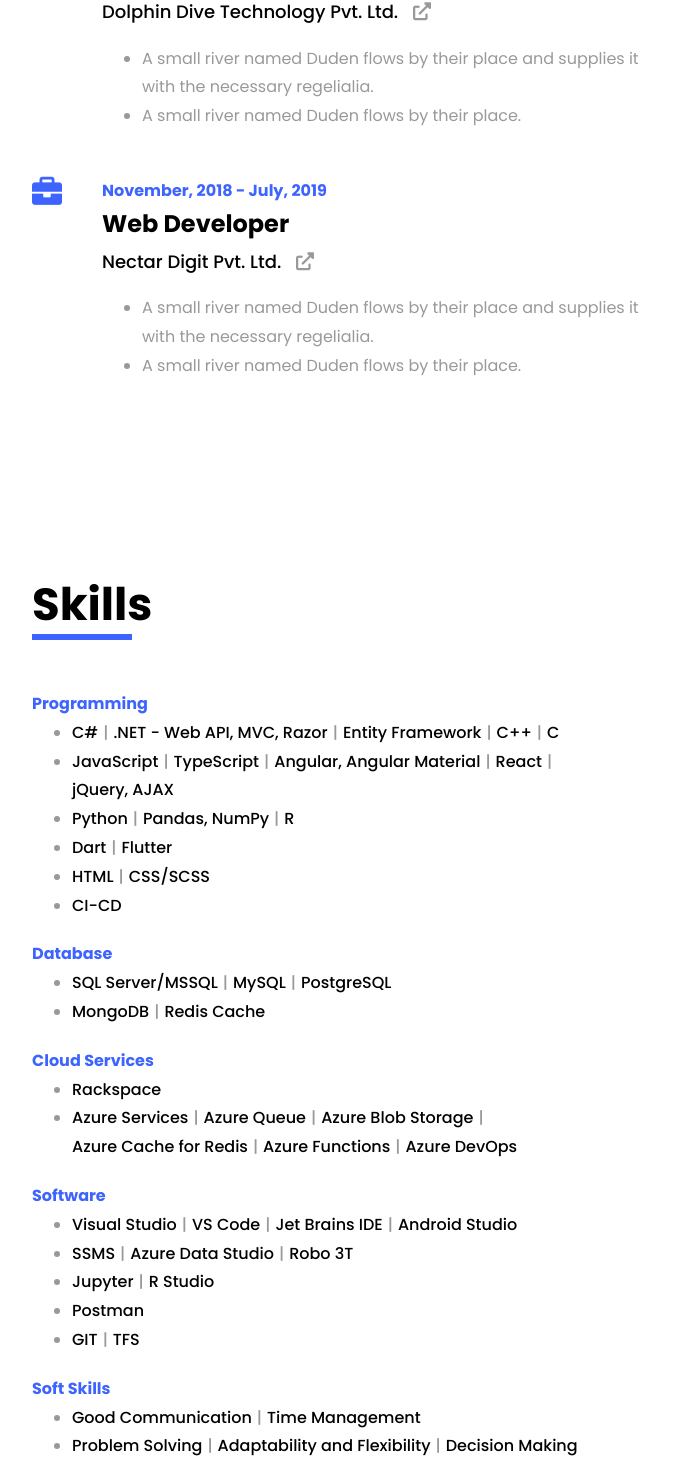
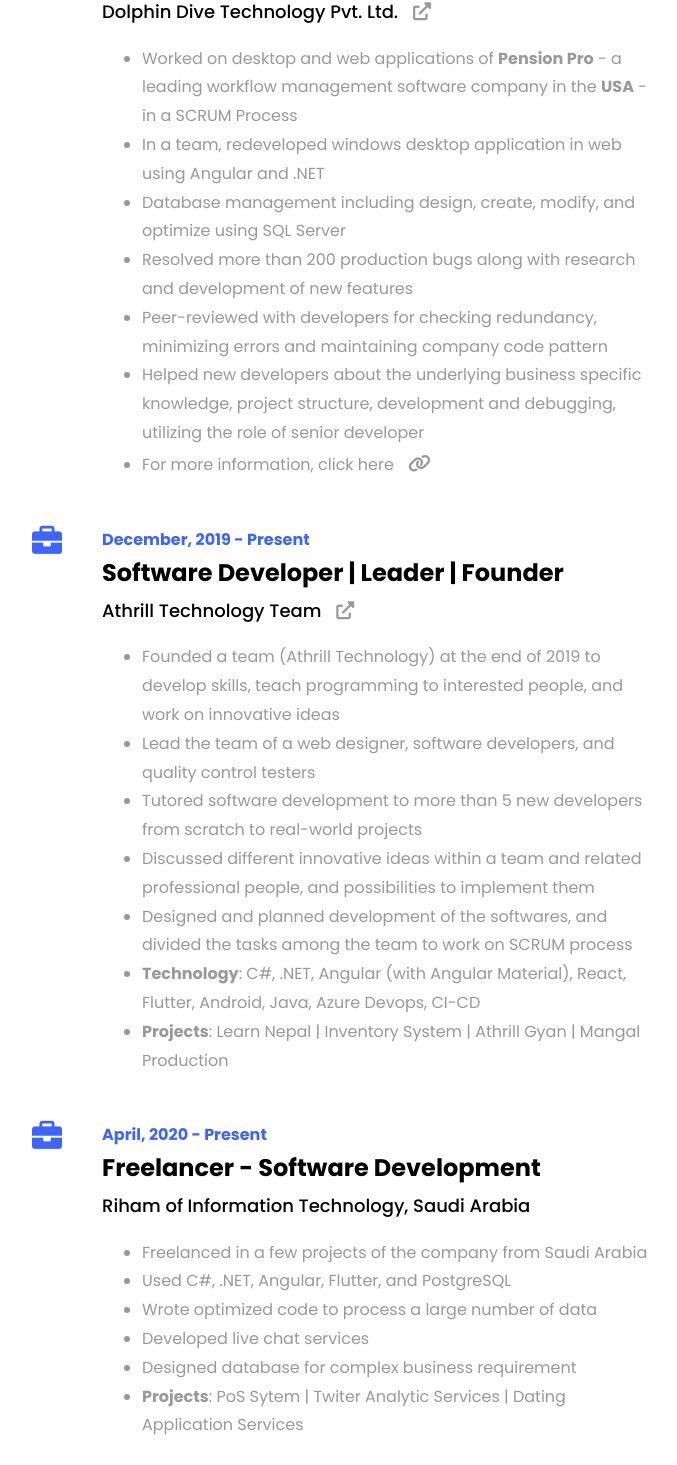
Before and after one commit to prabinKshrestha/pks-portfolio, an Angular app: page / in a window 1280 px wide. Shown: the part 2951-4416 px from the top of the page, without its empty margins (456-1133 px from the left). Built offline with nearby package versions, Linux system fonts and the light colour scheme.

Commit message:
Experience Description Partial Complete

```diff
--- a/projects/pks-site-client/src/app/components/abouts/about.component.html
+++ b/projects/pks-site-client/src/app/components/abouts/about.component.html
@@ -2,7 +2,7 @@
     <h2 class="section-title">About me</h2>
     <p class="short-description">
         I am an energetic and ambitious person who has a strong desire to learn new things, with proven technical, organizational, and communication skills. I have been working since 2018 as full-stack software development and data management engineer.
-        <br/><br/> I am always keen to research, study, learn, and work on new things to extend the volume and range of my academic and professional experience, and eventually develop my knowledge and potential.
+        <br /><br /> I am always keen to research, study, learn, and work on new things to extend the volume and range of my academic and professional experience, and eventually develop my knowledge and potential.
     </p>
     <div class="description">
         <div class="description-row">
@@ -19,8 +19,7 @@
         </div>
         <div class="description-row">
             <span class="row-label">Email</span>
-            <span class="row-value">
-                prabin2026@gmail.com &nbsp;&nbsp;
+            <span class="row-value">prabin2026@gmail.com &nbsp;&nbsp;
                 <a href="mailto:prabin2026@gmail.com" title="Send mail to Prabin Kumar Shrestha" class="mail-icon">
                     <i class="fa-solid fa-envelope"></i>
                 </a>
--- a/projects/pks-site-client/src/app/components/experiences/experience.component.html
+++ b/projects/pks-site-client/src/app/components/experiences/experience.component.html
@@ -16,8 +16,65 @@
                 </h4>
                 <div class="description">
                     <ul>
-                        <li>A small river named Duden flows by their place and supplies it with the necessary regelialia.</li>
-                        <li>A small river named Duden flows by their place.</li>
+                        <li>Worked on desktop and web applications of <strong>Pension Pro</strong> - a leading workflow management software company in the <strong>USA</strong> - in a SCRUM Process</li>
+                        <li>In a team, redeveloped windows desktop application in web using Angular and .NET</li>
+                        <li>Database management including design, create, modify, and optimize using SQL Server</li>
+                        <li>Resolved more than 200 production bugs along with research and development of new features</li>
+                        <li>Peer-reviewed with developers for checking redundancy, minimizing errors and maintaining company code pattern</li>
+                        <li>Helped new developers about the underlying business specific knowledge, project structure, development and debugging, utilizing the role of senior developer</li>
+                        <li>For more information, click here
+                            <a class="link-opener" (click)="scrollToSection('pensionProProject')" title="Click to view the detail of the project">
+                                <i class="fa-solid fa-link"></i>
+                            </a>
+                        </li>
+                    </ul>
+                </div>
+            </div>
+        </div>
+        <div class="list-item">
+            <div class="left">
+                <i class="fa-solid fa-briefcase"></i>
+            </div>
+            <div class="right">
+                <p class="date">December, 2019 - Present</p>
+                <h3 class="designation">Software Developer | Leader | Founder</h3>
+                <h4 class="office">
+                    Athrill Technology Team
+                    <a class="link-opener" href="https://techathrill.com/" target="_blank">
+                        <i class="fa-solid fa-up-right-from-square"></i>
+                    </a>
+                </h4>
+                <div class="description">
+                    <ul>
+                        <li>Founded a team (Athrill Technology) at the end of 2019 to develop skills, teach programming to interested people, and work on innovative ideas</li>
+                        <li>Lead the team of a web designer, software developers, and quality control testers</li>
+                        <li>Tutored software development to more than 5 new developers from scratch to real-world projects</li>
+                        <li>Discussed different innovative ideas within a team and related professional people, and possibilities to implement them</li>
+                        <li>Designed and planned development of the softwares, and divided the tasks among the team to work on SCRUM process</li>
+                        <li><strong>Technology</strong>: C#, .NET, Angular (with Angular Material), React, Flutter, Android, Java, Azure Devops, CI-CD</li>
+                        <li><strong>Projects</strong>: Learn Nepal | Inventory System | Athrill Gyan | Mangal Production</li>
+                    </ul>
+                </div>
+            </div>
+        </div>
+        <div class="list-item">
+            <div class="left">
+                <i class="fa-solid fa-briefcase"></i>
+            </div>
+            <div class="right">
+                <p class="date">April, 2020 - Present</p>
+                <h3 class="designation">Freelancer - Software Development </h3>
+                <h4 class="office">
+                    Riham of Information Technology, Saudi Arabia
+                </h4>
+                <div class="description">
+                    <ul>
+                        <li>Freelanced in a few projects of the company from Saudi Arabia</li>
+                        <li>Used C#, .NET, Angular, Flutter, and PostgreSQL</li>
+                        <li>Wrote optimized code to process a large number of data</li>
+                        <li>Developed live chat services</li>
+                        <li>Designed database for complex business requirement</li>
+                        <li><strong>Projects</strong>: PoS Sytem | Twiter Analytic Services | Dating Application Services</li>
                     </ul>
                 </div>
             </div>
@@ -37,8 +94,18 @@
                 </h4>
                 <div class="description">
                     <ul>
-                        <li>A small river named Duden flows by their place and supplies it with the necessary regelialia.</li>
-                        <li>A small river named Duden flows by their place.</li>
+                        <li>Designed, planned and developed the web application according to the business requirements with a constant communication with client</li>
+                        <li>Tutored basic and real-world programming to interns</li>
+                        <li>Completed a web application <strong>CCSNepal</strong>, a <strong>Job Portal</strong>, with the help of PHP, Code Igniter, Javascript, jQuery, HTML, and CSS
+                            <a class="link-opener" (click)="scrollToSection('ccsNepalProject')" title="Click to view the detail of the project">
+                                <i class="fa-solid fa-link"></i>
+                            </a>
+                        </li>
+                        <li>Helped colleague in service side code using Code Igniter and client side using jQuery to develop the <strong>News Portal - Capital Nepal</strong>
+                            <a class="link-opener" (click)="scrollToSection('capitalNepalProject')" title="Click to view the detail of the project">
+                                <i class="fa-solid fa-link"></i>
+                            </a>
+                        </li>
                     </ul>
                 </div>
             </div>
--- a/projects/pks-site-client/src/app/components/experiences/experience.component.ts
+++ b/projects/pks-site-client/src/app/components/experiences/experience.component.ts
@@ -12,4 +12,8 @@
   ngOnInit(): void {
   }
 
+  scrollToSection(elementId: string) {
+    document.getElementById(elementId)?.scrollIntoView();
+  }
+
 }
--- a/projects/pks-site-client/src/app/components/projects/project.component.html
+++ b/projects/pks-site-client/src/app/components/projects/project.component.html
@@ -1,6 +1,38 @@
 <div class="pks-project">
     <h2 class="section-title">Project</h2>
     <div class="list-container">
+        <div class="list-item" id="pensionProProject">
+            <div class="top-container">
+                <div class="left">
+                    <img src="../../../assets/images/projects/pension-pro.jpg" />
+                </div>
+                <div class="right">
+                    <h3 class="name">
+                        Pension Pro - Workflow Management System
+                        <ng-container [ngTemplateOutlet]="normalLink" [ngTemplateOutletContext]="{ url:'https://pensionpro.com/' }"></ng-container>
+                    </h3>
+                    <h4 class="owner">
+                        Dolphin Dive Technology Pvt. Ltd.
+                        <ng-container [ngTemplateOutlet]="normalLink" [ngTemplateOutletContext]="{ url:'https://dolphindivetech.com/' }"></ng-container>
+                    </h4>
+                </div>
+            </div>
+            <div class="description-container">
+                <ul>
+                    <li>In a team, redeveloped windows desktop application in web using Angular and .NET</li>
+                    <li>Database management including design, create, modify, and optimize using SQL Server</li>
+                    <li>Resolved more than 200 production bugs</li>
+                    <li>Integrated Third Party libraries such as Telerik Kendo UI, Braintree, DocuSign, SendGrid</li>
+                    <li>Implemented Cloud Services like Azure Blob Storage, Azure Queue, Azure Redis Cache, Rackspace to manage the data in cloud</li>
+                    <li>Decreased database load by implementing Redis Cache and optimizing the database queries</li>
+                    <li>Developed Azure Function and Console Application to logically migrate millions of records</li>
+                    <li>To meet the company requirement, modified open-source code (GIT) to develop the communication between Azure Devops VSTS and Zendesk System</li>
+                    <li>Broke down WEB APIs to follow microservice architecture and decreased the load on server</li>
+                    <li>Peer-reviewed with developers for checking redundancy, minimizing errors and maintaining company code pattern</li>
+                    <li>Helped new developers about the underlying business specific knowledge, project structure, development and debugging, utilizing the role of senior developer</li>
+                </ul>
+            </div>
+        </div>
         <div class="list-item">
             <div class="top-container">
                 <div class="left">
@@ -25,30 +57,7 @@
                 </ul>
             </div>
         </div>
-        <div class="list-item">
-            <div class="top-container">
-                <div class="left">
-                    <img src="../../../assets/images/projects/pension-pro.jpg" />
-                </div>
-                <div class="right">
-                    <h3 class="name">
-                        Pension Pro - Workflow Management System
-                        <ng-container [ngTemplateOutlet]="normalLink" [ngTemplateOutletContext]="{ url:'https://pensionpro.com/' }"></ng-container>
-                    </h3>
-                    <h4 class="owner">
-                        Dolphin Dive Technology Pvt. Ltd.
-                        <ng-container [ngTemplateOutlet]="normalLink" [ngTemplateOutletContext]="{ url:'https://dolphindivetech.com/' }"></ng-container>
-                    </h4>
-                </div>
-            </div>
-            <div class="description-container">
-                <ul>
-                    <li>A small river named Duden flows by their place and supplies it with the necessary regelialia.</li>
-                    <li>A small river named Duden flows by their place.</li>
-                </ul>
-            </div>
-        </div>
-        <div class="list-item">
+        <div class="list-item" id="ccsNepalProject">
             <div class="top-container">
                 <div class="left">
                     <img src="../../../assets/images/projects/ccs-nepal.png" />
@@ -73,7 +82,7 @@
                 </ul>
             </div>
         </div>
-        <div class="list-item">
+        <div class="list-item" id="capitalNepalProject">
             <div class="top-container">
                 <div class="left">
                     <img src="../../../assets/images/projects/capital-nepal.png" style="object-fit: contain;" />
```
